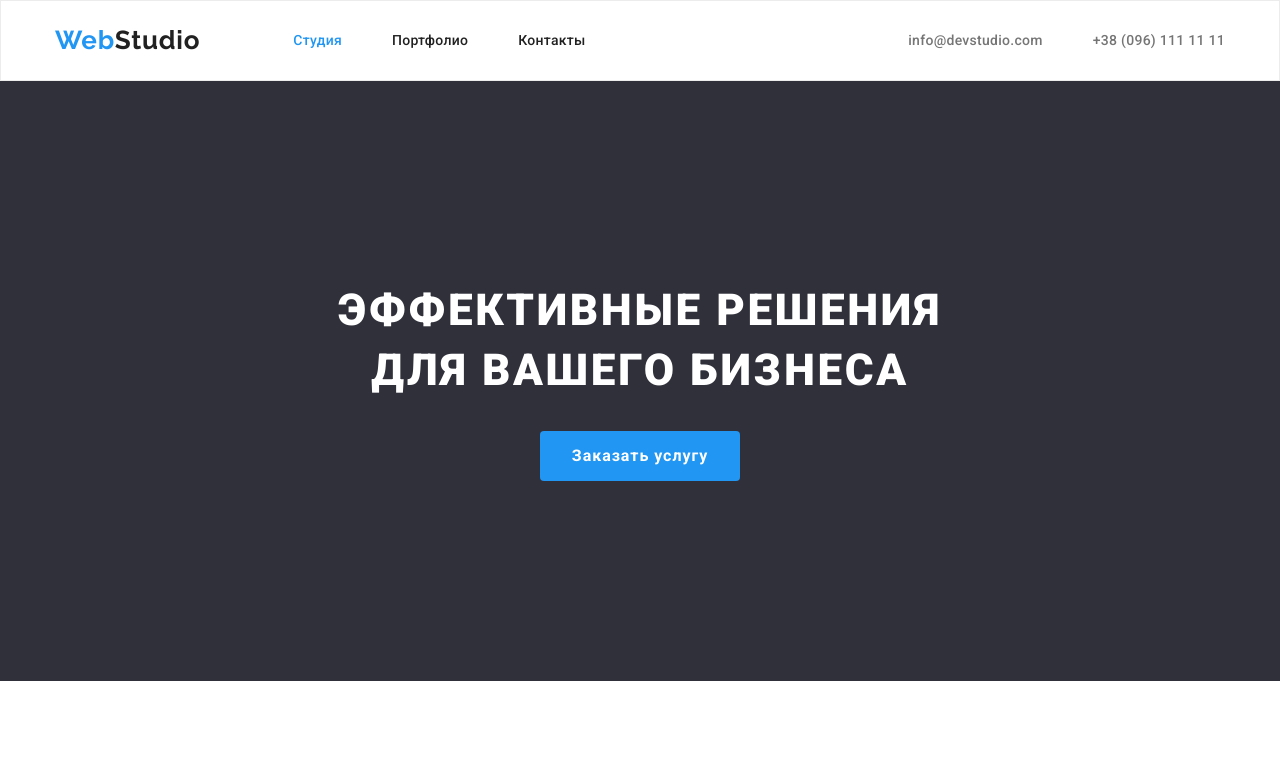
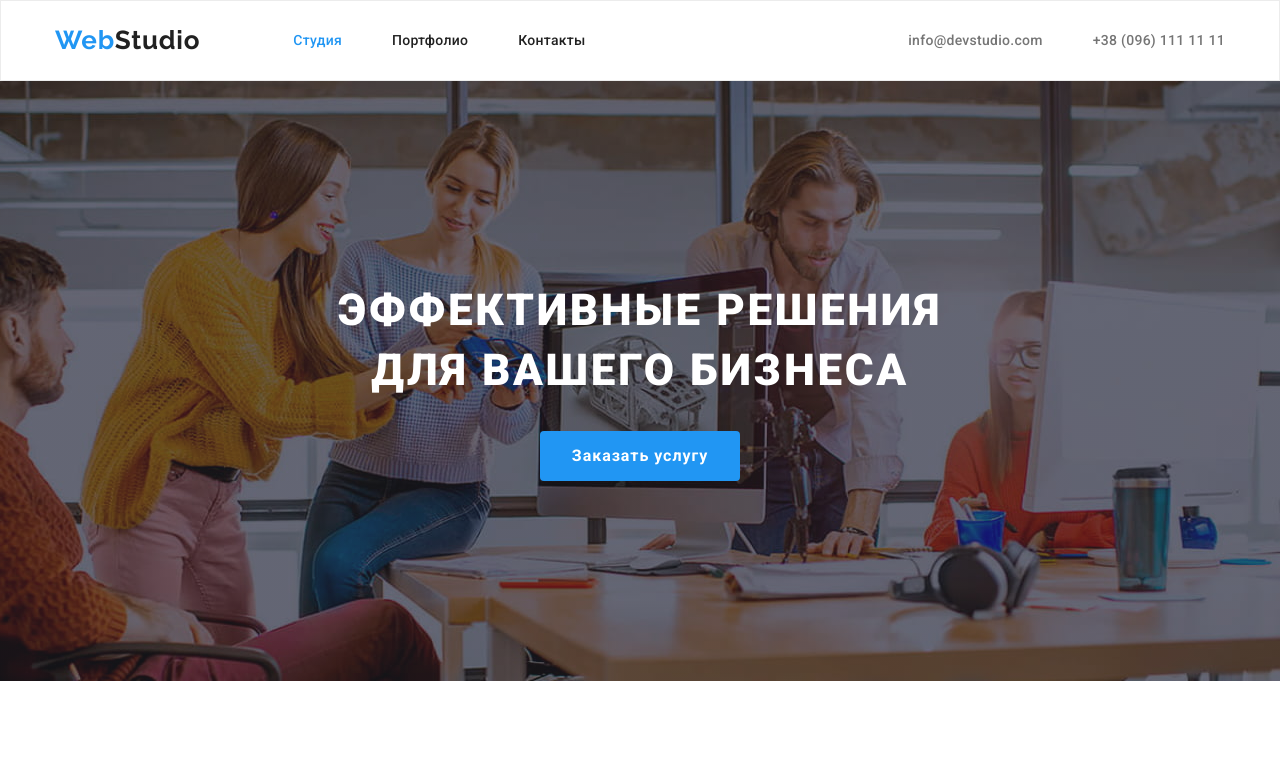
Before and after one commit to andrii-pozniak/goit-markup-hw-04, a plain HTML site: page index.html in a window 1280 px wide. Shown: the top 772 px of the page. Drawn offline with nearby package versions, Linux system fonts and the light colour scheme.

Commit message:
add change to hero section

```diff
--- a/css/styles.css
+++ b/css/styles.css
@@ -132,30 +132,36 @@ font-family: Roboto, sans-serif;
 
 /* Hero section */
 .hero-section {
+    max-width: 1600px;
+    height: 600px;
+    margin-left: auto;
+    margin-right: auto;
     padding-top: 200px;
     padding-bottom: 200px;
 
     background-color: var(--button-color);
+    background-image: linear-gradient(to right,
+    rgba(47, 48, 58, 0.4),
+    rgba(47, 48, 58, 0.4)),
+    url("../img/hero.jpg");
+    background-size: cover;
+    background-position: center;
+    background-repeat: no-repeat;
+
     color: var(--white-color);
     text-align: center;
 }
-.hero-container {
-    display: block;
-
+.hero-title {
     width: 696px;
     margin-left: auto;
     margin-right: auto;
-}
-.hero-title {
     margin-top: 0;
     margin-bottom: 30px;
-
 
     font-style: normal;
     font-weight: 900;
     font-size: 44px;
     line-height: 1.36;
-
 
     letter-spacing: 0.06em;
     text-transform: uppercase;
@@ -267,6 +273,10 @@ font-family: Roboto, sans-serif;
     padding-bottom: 30px;
 
     background-color: var(--white-color);
+    box-shadow: 0px 1px 3px rgba(0, 0, 0, 0.12),
+    0px 1px 1px rgba(0, 0, 0, 0.14),
+    0px 2px 1px rgba(0, 0, 0, 0.2);
+    border-radius: 0px 0px 4px 4px;
 
     text-align: center;
 }
```
